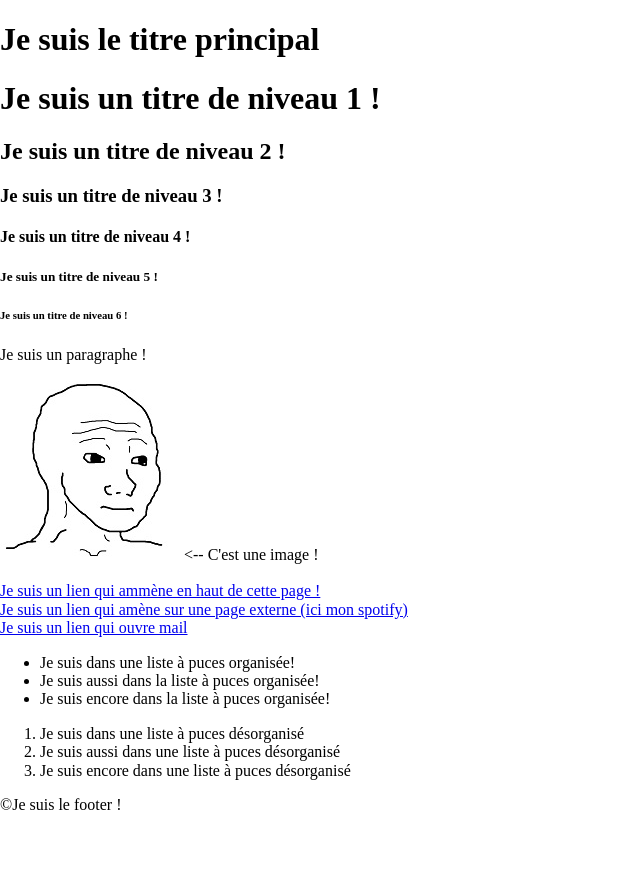
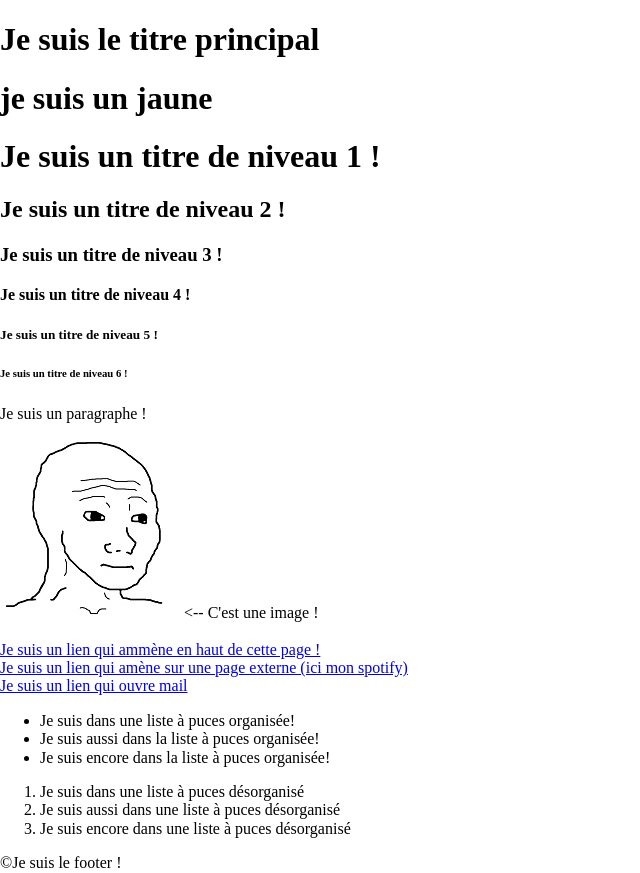
Before and after one commit to jeremy-schnider/SiteTest-des-Paysans, a plain HTML site: page index.html in a window 1280 px wide. Shown: the whole page, without its empty margins (0-640 px from the left). Before the commit the page ends 814 px from the top, so only its background shows below. Drawn offline with Linux system fonts and the light colour scheme.

Commit message:
1 petit changement de rien du tout

```diff
--- a/index.html
+++ b/index.html
@@ -13,6 +13,8 @@
 <body>
 <main>
     <h1>Je suis le titre principal</h1>
+
+    <h1>je suis un jaune</h1>
 
     <h1>Je suis un titre de niveau 1 !</h1>
     <h2>Je suis un titre de niveau 2 !</h2>
```
